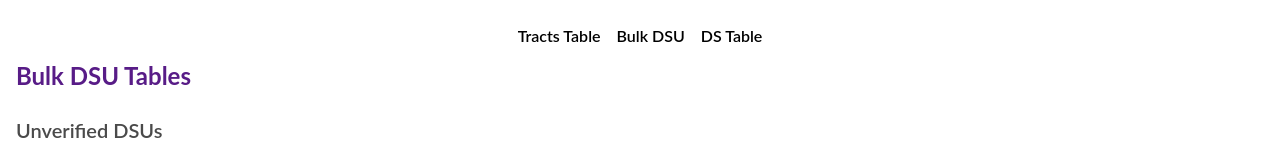
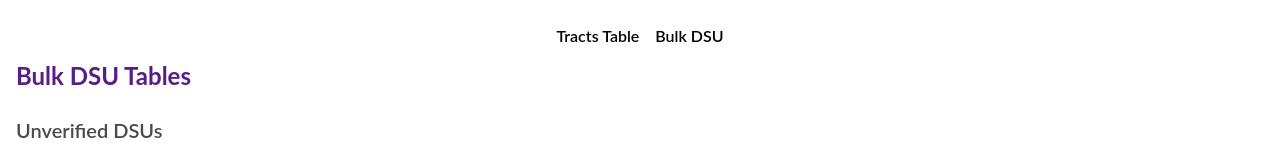
Before and after one commit to AgkTF/react-table-demo, a React (Create React App) app: page /bulk-dsu in a window 1280 px wide. Shown: the top 154 px of the page. Built offline with nearby package versions, Linux system fonts and the light colour scheme.

Commit message:
Removing the files of the DsTable.

```diff
--- a/src/App.tsx
+++ b/src/App.tsx
@@ -1,4 +1,4 @@
-import { BasicTable, BulkDSUTables, DsTable } from './tables';
+import { BasicTable, BulkDSUTables } from './tables';
 import { Routes, Route } from 'react-router-dom';
 import { Layout } from './components';
 
@@ -8,7 +8,6 @@ function App() {
       <Route element={<Layout />}>
         <Route path="/" element={<BasicTable />} />
         <Route path="/bulk-dsu" element={<BulkDSUTables />} />
-        <Route path="/ds-table" element={<DsTable />} />
       </Route>
     </Routes>
   );
--- a/src/components/Layout/Layout.tsx
+++ b/src/components/Layout/Layout.tsx
@@ -17,13 +17,6 @@ export function Layout() {
         >
           Bulk DSU
         </Link>
-
-        <Link
-          to="/ds-table"
-          className="font-semibold hover:text-purple-500 hover:underline"
-        >
-          DS Table
-        </Link>
       </nav>
 
       <Outlet />
--- a/src/tables/DsTable/DsTable.tsx
+++ /dev/null
@@ -1,36 +0,0 @@
-import { Column } from '../../components/ds/Table/ColumnAndCo/ColumnAndCo';
-import { Table } from '../../components/ds/Table/Table';
-
-type Props = {};
-
-export function DsTable({}: Props) {
-  return (
-    <>
-      <h2 className="font-bold text-2xl text-purple-900">DS Table</h2>
-
-      <div className="mt-4 w-full overflow-auto max-h-[440px] relative">
-        <Table tableClasses="w-full">
-          {columns.map(column => (
-            <Table.Column>
-              <>
-                {Headers.map(header => (
-                  <Column.Header>
-                    {/* Here goes the header component  */}
-                  </Column.Header>
-                ))}
-              </>
-
-              <>
-                {rows.map(row => (
-                  <Column.Cell>
-                    {/* Here goes the Cell component  */}
-                  </Column.Cell>
-                ))}
-              </>
-            </Table.Column>
-          ))}
-        </Table>
-      </div>
-    </>
-  );
-}
--- a/src/tables/index.ts
+++ b/src/tables/index.ts
@@ -1,3 +1,3 @@
 export * from './TractsTable/TractsTable';
 export * from './BulkDSUTables';
-export * from './DsTable/DsTable';
+// export * from './DsTable/DsTable';
```
